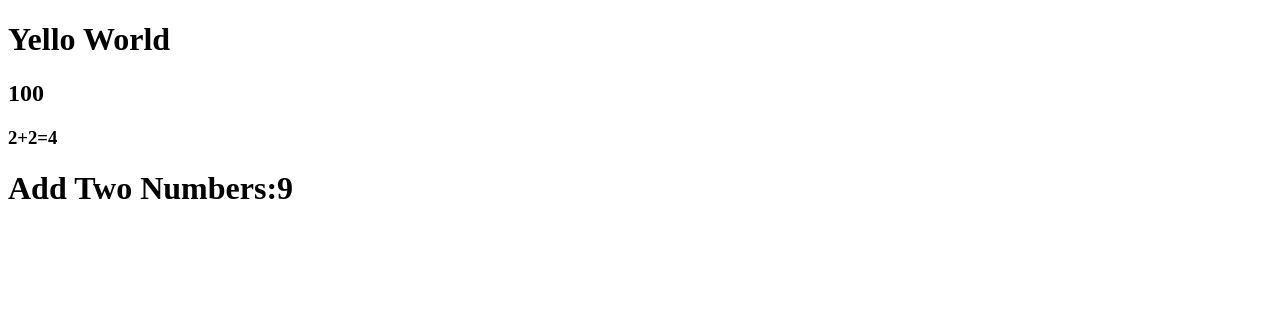
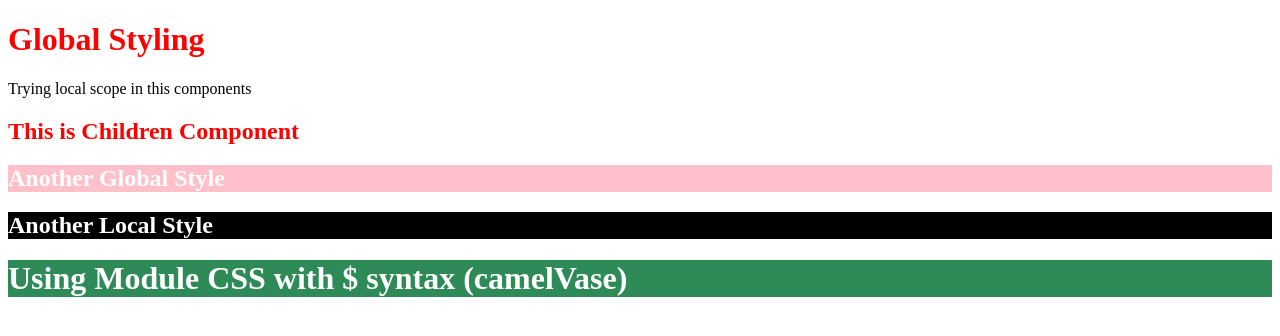
Before and after one commit to dareakl/vuejs-course, a Vue app in the folder vue-course/: page / in a window 1280 px wide. Shown: the top 336 px of the page. Built offline with nearby package versions, Linux system fonts and the light colour scheme.

Commit message:
local,global,combined,module styles examples

```diff
--- a/vue-course/src/App.vue
+++ b/vue-course/src/App.vue
@@ -1,7 +1,13 @@
 <script setup>
-import MyComponent from './components/MyComponent.vue'
+import GlobalStyle from './components/GlobalStyle.vue'
+import LocalStyle from './components/LocalStyle.vue'
+import CombinedStyle from './components/CombinedStyle.vue'
+import ModuleStyle from './components/ModuleStyle.vue'
 </script>
 <template>
-  <MyComponent />
+  <GlobalStyle />
+  <LocalStyle />
+  <CombinedStyle />
+  <ModuleStyle />
 </template>
 <style scoped></style>
--- /dev/null
+++ b/vue-course/src/components/CombinedStyle.vue
@@ -0,0 +1,18 @@
+<template>
+  <h2 class="g-1">Another Global Style</h2>
+  <h2 class="l-1">Another Local Style</h2>
+</template>
+
+<style>
+.g-1 {
+  background: pink;
+  color: white;
+}
+</style>
+
+<style scoped>
+.l-1 {
+  background: black;
+  color: white;
+}
+</style>
--- /dev/null
+++ b/vue-course/src/components/GlobalStyle.vue
@@ -0,0 +1,11 @@
+<template>
+  <h1 class="text-red">Global Styling</h1>
+  <p class="local">Trying local scope in this components</p>
+</template>
+
+<!-- Global Style -->
+<style>
+.text-red {
+  color: red;
+}
+</style>
--- /dev/null
+++ b/vue-course/src/components/LocalStyle.vue
@@ -0,0 +1,3 @@
+<template>
+  <h2 class="text-red">This is Children Component</h2>
+</template>
--- /dev/null
+++ b/vue-course/src/components/ModuleStyle.vue
@@ -0,0 +1,14 @@
+<template>
+  <h1 :class="myClasses.anotherClass">Using Module CSS with $ syntax (camelVase)</h1>
+</template>
+
+<style module="myClasses">
+.m-class {
+  background: firebrick;
+  color: white;
+}
+.anotherClass {
+  background: seagreen;
+  color: white;
+}
+</style>
--- a/vue-course/src/components/MyComponent.vue
+++ /dev/null
@@ -1,14 +0,0 @@
-<script setup>
-const myMessage = 'Yello World'
-const myNumber = 100
-function add(x, y) {
-  return x + y
-}
-</script>
-
-<template>
-  <h1>{{ myMessage }}</h1>
-  <h2>{{ myNumber }}</h2>
-  <h3>2+2={{ 2 + 2 }}</h3>
-  <h1>Add Two Numbers:{{ add(2, 7) }}</h1>
-</template>
```
